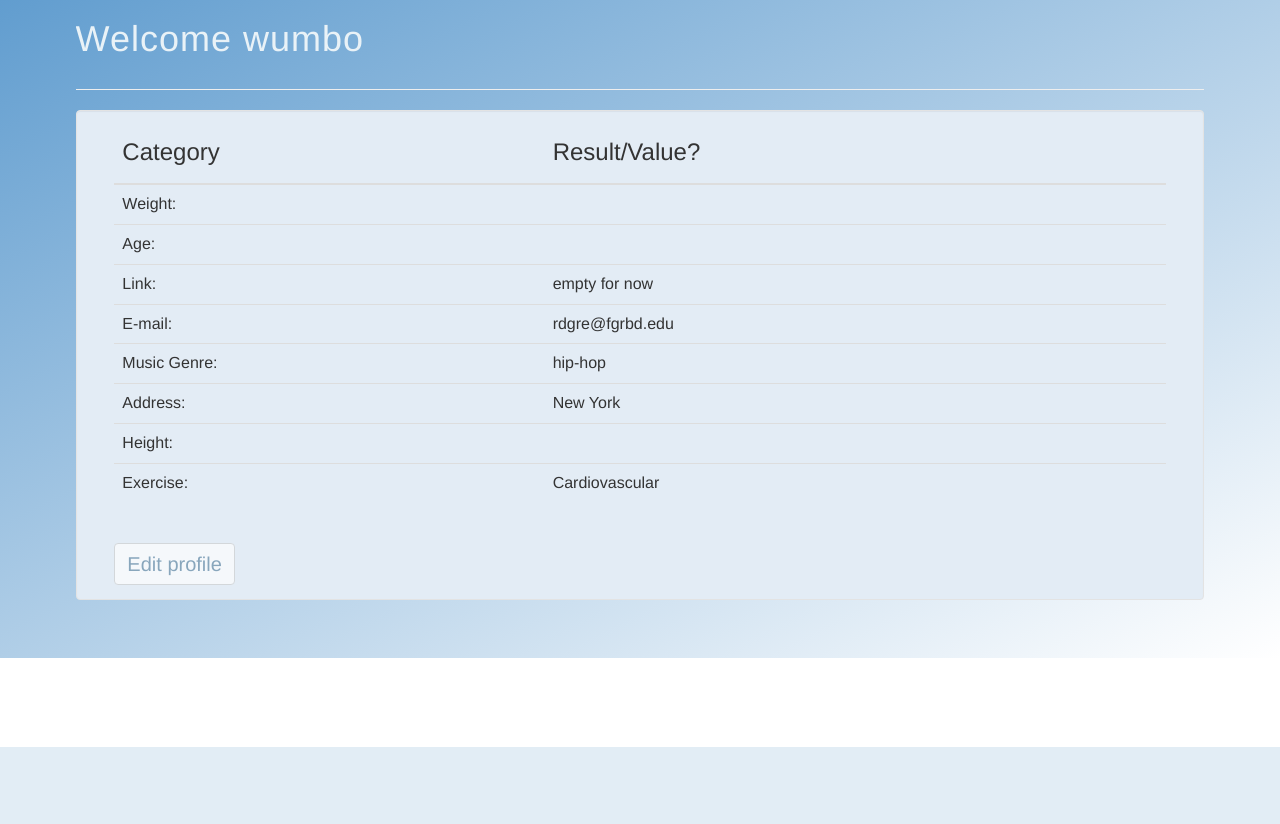
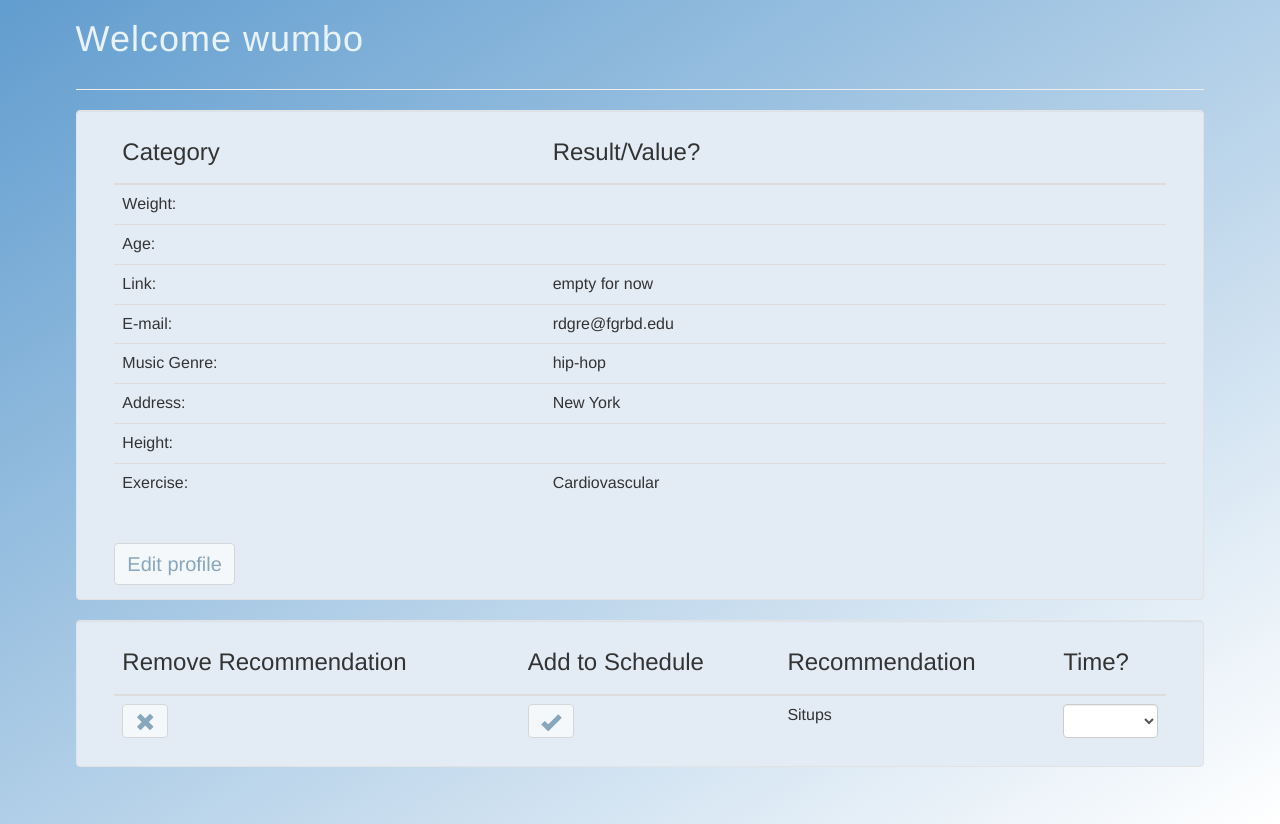
Before and after one commit to yuyangz/Limerence, a Flask app: page /profile in a window 1280 px wide. Shown: the part 53-877 px from the top of the page. Before the commit the page ends 800 px from the top, so only its background shows below. Run offline with Flask 2, Linux system fonts and the light colour scheme; a user stored in the database is signed in; data comes from the database, SQL or seed files in the repository; lists and menus that the app fills with data are empty; parts of the project's set-up code (start-up, migrations or seed data) failed here and were passed over; some libraries are stand-ins or nearby versions.

Commit message:
Updated tables

```diff
--- a/templates/profile.html
+++ b/templates/profile.html
@@ -61,6 +61,47 @@
       <button class="btn btn-default">Edit profile</button>
     </form>
 </div>
+
+<div class = "well">
+  <table class = "table">
+    <thead>
+      <tr>
+        <th><h3>Remove Recommendation</h3></th>
+	<th><h3>Add to Schedule</h3></th>
+	<th><h3>Recommendation</h3></th>
+        <th><h3>Time?</h3></th>
+      </tr>
+    </thead>
+    <tbody>
+      <tr>
+        <td><a href="/something">
+		<button type="button" class="btn btn-default btn-med" value="Submit">
+		  <span class="glyphicon glyphicon-remove" aria-hidden="true"></span>
+		</button>
+</td>
+	<td>
+
+		<button type="button" class="btn btn-default btn-med" value="Submit">
+		  <span class="glyphicon glyphicon-ok" aria-hidden="true"></span>
+		</button>
+</td>
+	 <td>Situps</td>
+        <td>
+	  {% if clock != 0 %}
+          <select class="form-control" name="time_hr">
+            {% for j in clock %}
+              <option value={{j}}>{{j}}:00</option>
+            {% endfor %}
+          </select>
+        {% else %}
+          "There are no more spots for this recommendation in your schedule"
+          {% endif %}
+	</td>
+      </tr>
+    </tbody>
+  </table>
+</div>
+
 </div>
 
 {% endblock %}
```
Also changed, not shown: templates/recommendations.html (+5 -3 lines), templates/schedule.html (+10 -3 lines).
